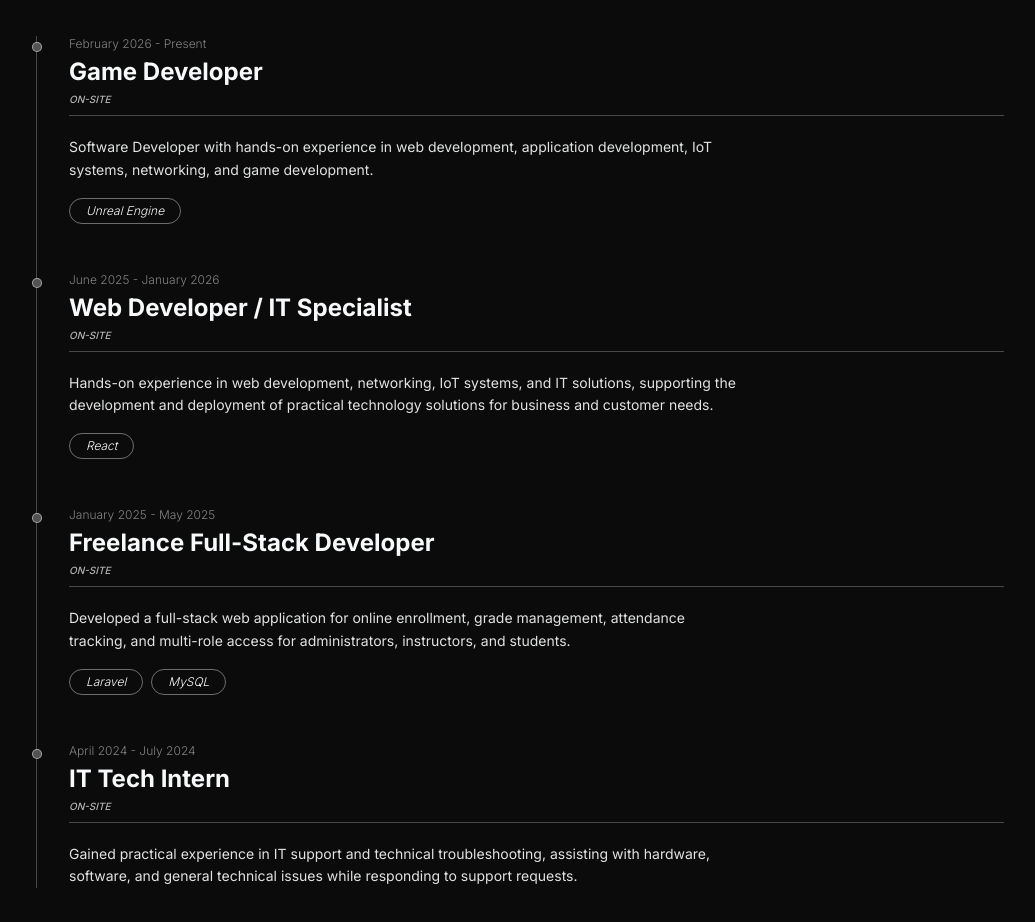
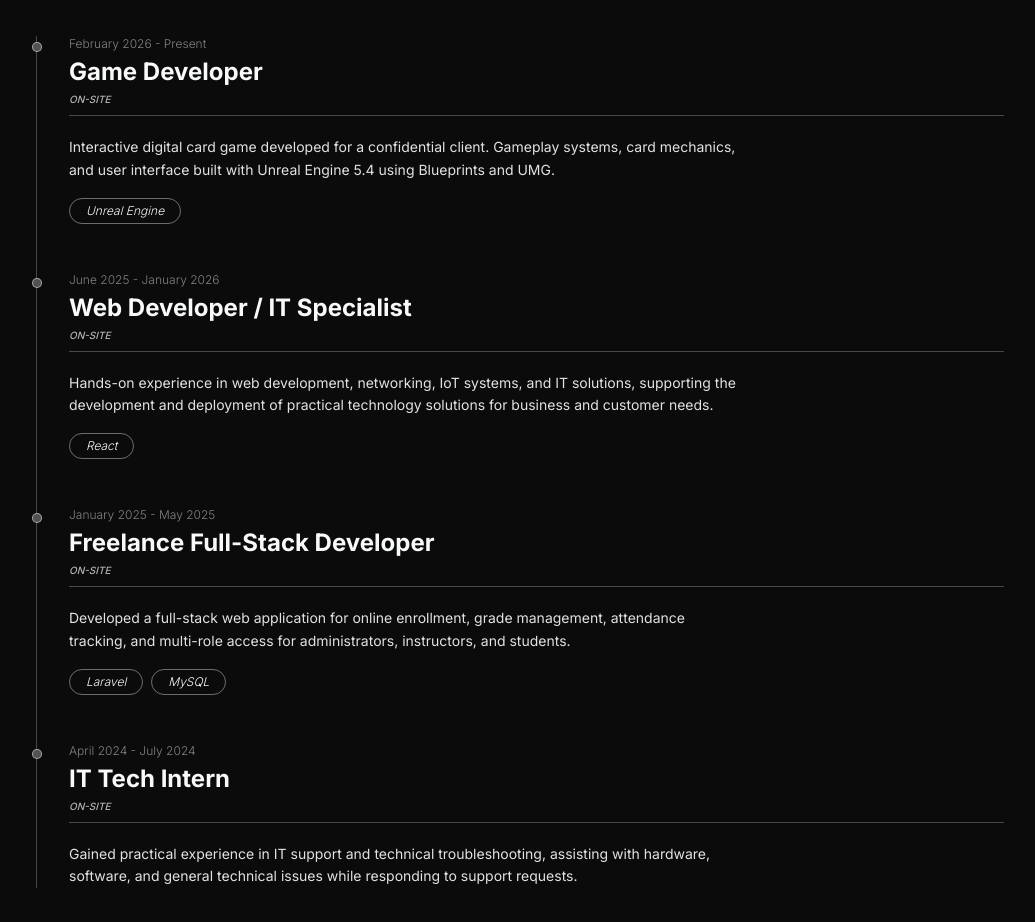
Before and after one commit to monskies/portfolio, a Next.js app: page / in a window 1280 px wide. Shown: the part 1100-2022 px from the top of the page, without its empty margins (124-1159 px from the left). Built offline with nearby package versions, Linux system fonts and the light colour scheme.

Commit message:
Revise job description for Game Developer role
Updated job description to reflect current project details.

```diff
--- a/components/Experience.tsx
+++ b/components/Experience.tsx
@@ -17,7 +17,7 @@ const jobs: Job[] = [
     title: "Game Developer",
     mode: "On-site",
     description:
-      "Software Developer with hands-on experience in web development, application development, IoT systems, networking, and game development.",
+      "Interactive digital card game developed for a confidential client. Gameplay systems, card mechanics, and user interface built with Unreal Engine 5.4 using Blueprints and UMG.",
     tags: ["Unreal Engine"],
   },
   {
```
